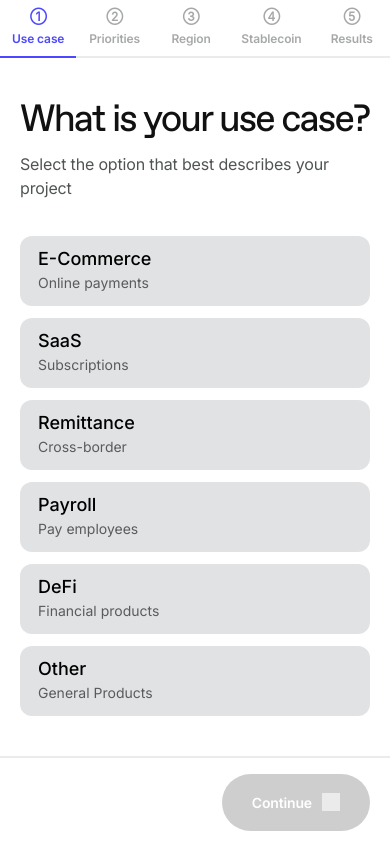
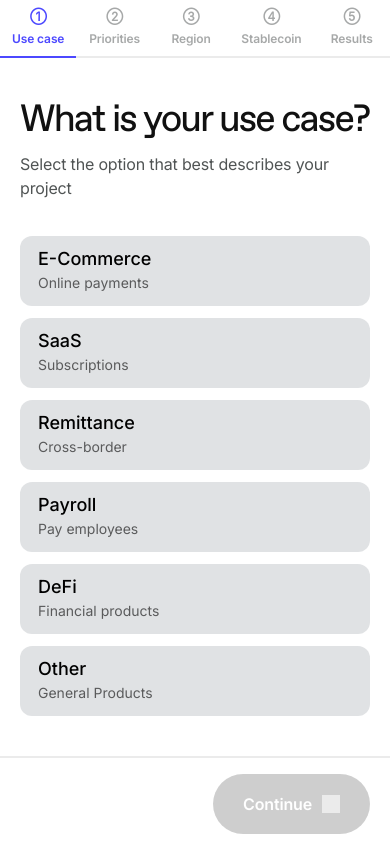
Before and after one commit to serge-turnkey/stablecoin, a React (Vite) app: page / in a window 390 px wide. Built offline with nearby package versions, Linux system fonts and the light colour scheme; no server answers; grey boxes are pictures that could not be loaded.

Commit message:
Fix mobile button sizing: make buttons consistent and match desktop sizes

```diff
--- a/package.json
+++ b/package.json
@@ -12,9 +12,9 @@
     "preview": "vite preview"
   },
   "dependencies": {
+    "axios": "^1.6.0",
     "react": "^18.2.0",
-    "react-dom": "^18.2.0",
-    "axios": "^1.6.0"
+    "react-dom": "^18.2.0"
   },
   "devDependencies": {
     "@types/react": "^18.2.43",
@@ -23,6 +23,7 @@
     "autoprefixer": "^10.4.16",
     "postcss": "^8.4.32",
     "tailwindcss": "^3.4.0",
+    "vercel": "^50.4.8",
     "vite": "^5.0.8"
   }
 }
--- a/src/index.css
+++ b/src/index.css
@@ -941,6 +941,12 @@ button p {
     flex: none !important;
   }
 
+  .region-card {
+    width: 100% !important;
+    flex: none !important;
+    height: 70px !important;
+  }
+
   .footer {
     padding: 20px !important;
   }
@@ -1083,19 +1089,41 @@ button p {
     gap: 12px !important;
   }
 
+  .back-button {
+    padding: 9px 14px 10px !important;
+    box-sizing: border-box !important;
+    flex: none !important;
+    width: auto !important;
+  }
+
   .back-button.enabled {
-    flex: 1 !important;
     justify-content: center !important;
-    padding: 12px 20px !important;
+    padding: 9px 14px 10px !important;
+    box-sizing: border-box !important;
+    flex: none !important;
+    width: auto !important;
+  }
+
+  .continue-button {
+    justify-content: center !important;
+    padding: 18px 30px !important;
+    height: auto !important;
+    width: auto !important;
+    flex: none !important;
+    box-sizing: border-box !important;
+    transition: opacity 0.2s !important;
   }
 
   .continue-button.enabled {
-    flex: 1 !important;
     justify-content: center !important;
-    padding: 12px 20px !important;
+    padding: 18px 30px !important;
+    height: auto !important;
+    width: auto !important;
+    flex: none !important;
+    box-sizing: border-box !important;
   }
 
   .continue-button-text {
-    font-size: 14px !important;
+    font-size: 16px !important;
   }
 }
```
Also changed, not shown: 2 other files (tests, documents, lock files or other folders).
